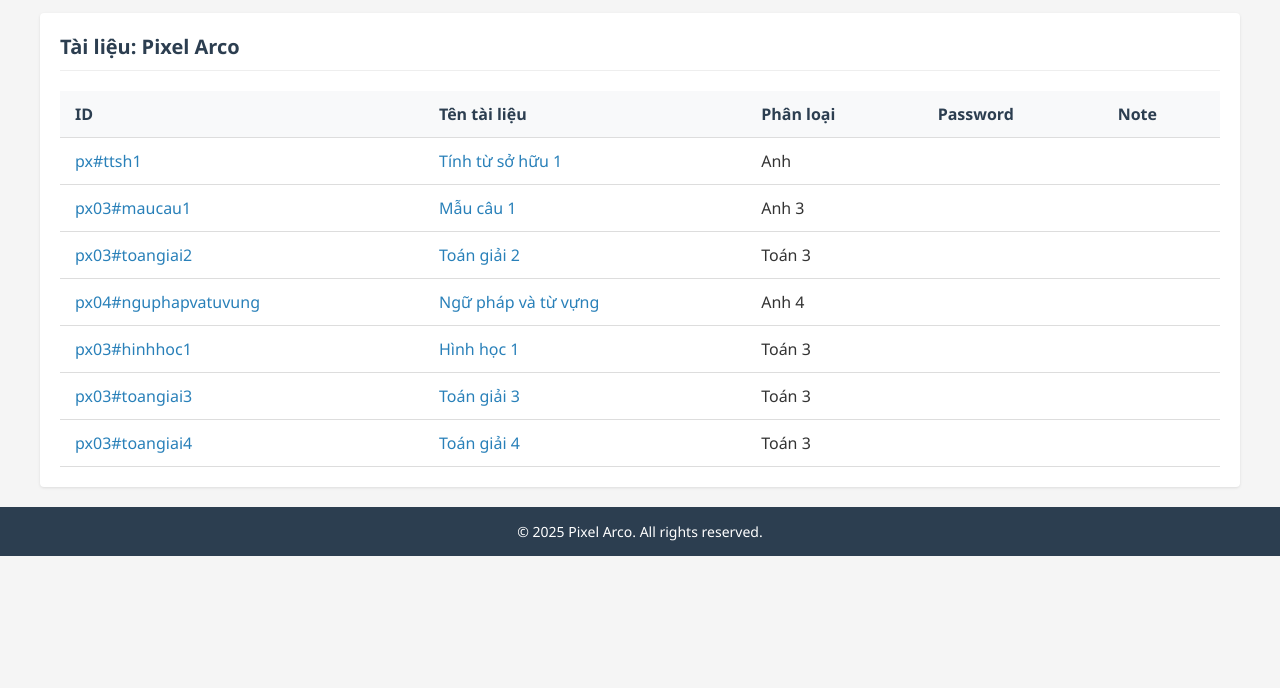
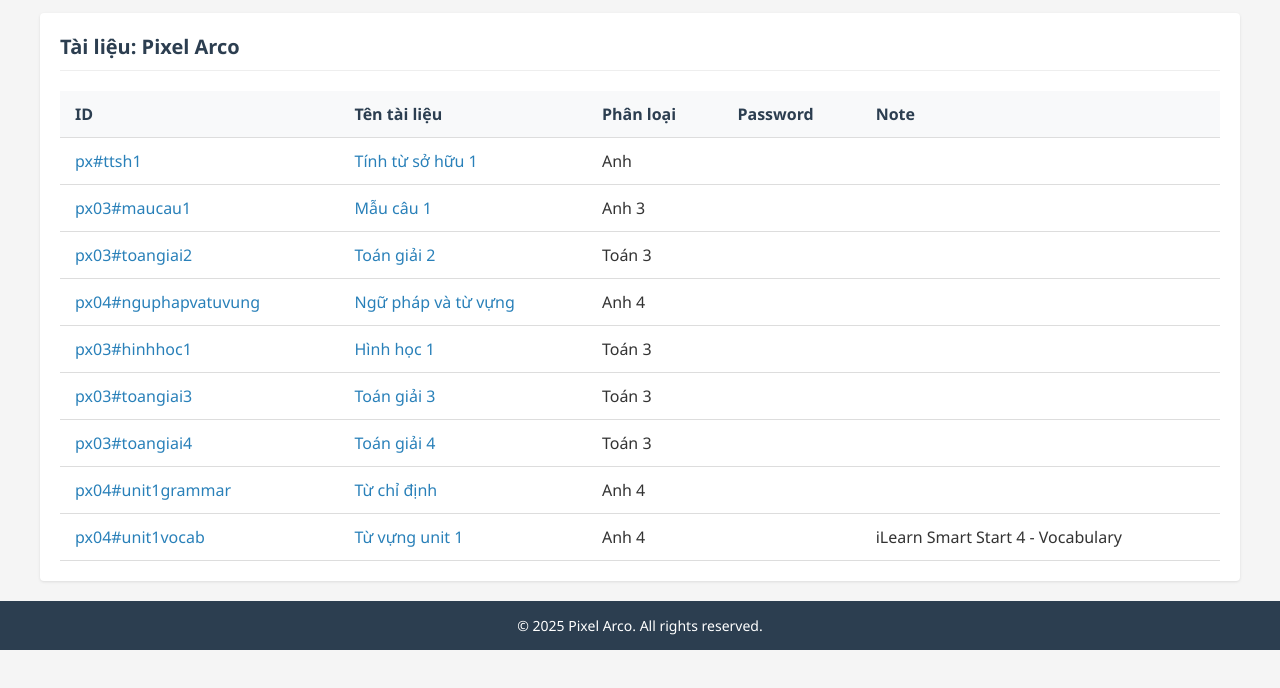
Before and after one commit to longnhat2k9/longnhat2k9.github.io, a plain HTML site: page navigate/tailieu/px/px.html in a window 1280 px wide. Shown: the part 70-758 px from the top of the page. Drawn offline with Linux system fonts and the light colour scheme.

Commit message:
px04 update html

```diff
--- a/navigate/tailieu/px/px.html
+++ b/navigate/tailieu/px/px.html
@@ -206,6 +206,20 @@
                         <td></td>
                         <td></td>
                     </tr>
+                    <tr>
+                        <td><a href="/navigate/tailieu/px/px04%23unit1grammar.pdf">px04#unit1grammar</a></td>
+                        <td><a href="/navigate/tailieu/px/px04%23unit1grammar.pdf">Từ chỉ định</a></td>
+                        <td>Anh 4</td>
+                        <td></td>
+                        <td></td>
+                    </tr>
+                    <tr>
+                        <td><a href="/navigate/tailieu/px/px04%23unit1vocab.pdf">px04#unit1vocab</a></td>
+                        <td><a href="/navigate/tailieu/px/px04%23unit1vocab.pdf">Từ vựng unit 1</a></td>
+                        <td>Anh 4</td>
+                        <td></td>
+                        <td>iLearn Smart Start 4 - Vocabulary</td>
+                    </tr>
                 </tbody>
             </table>
         </div>
```
